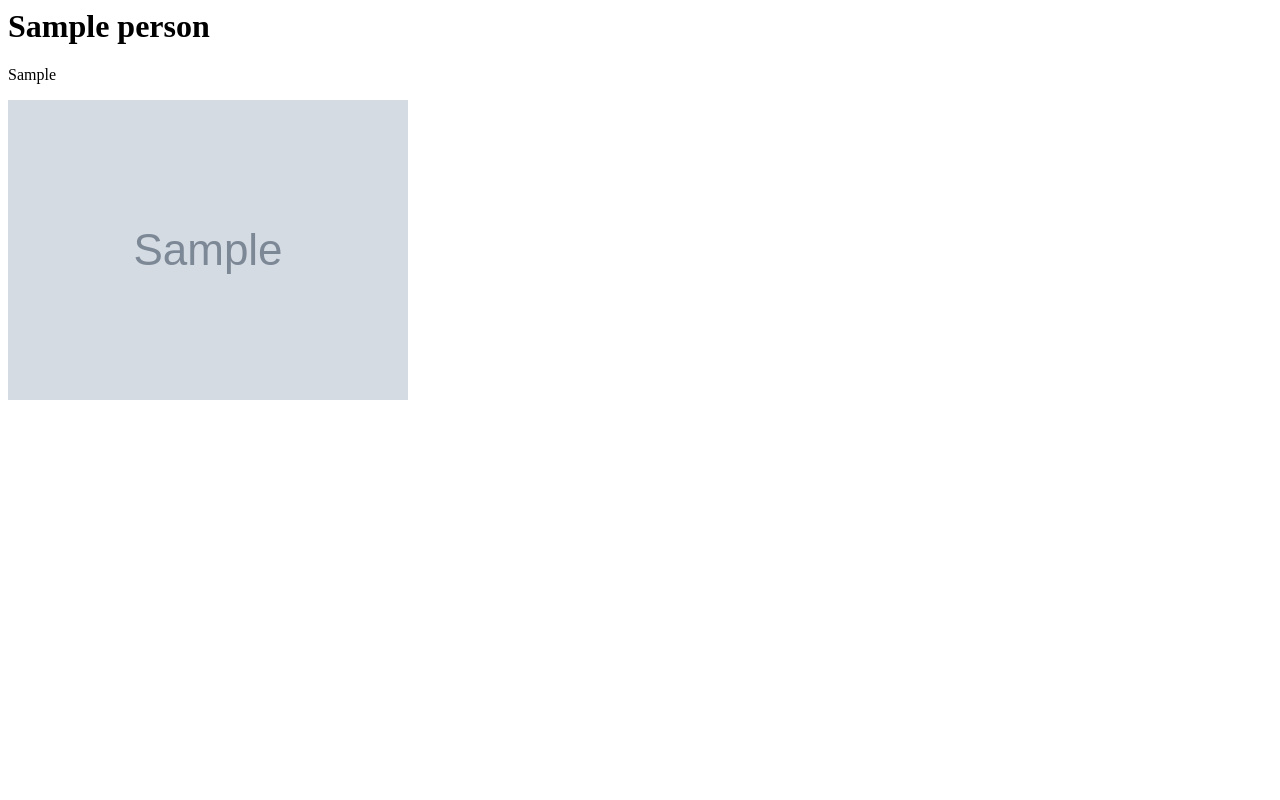
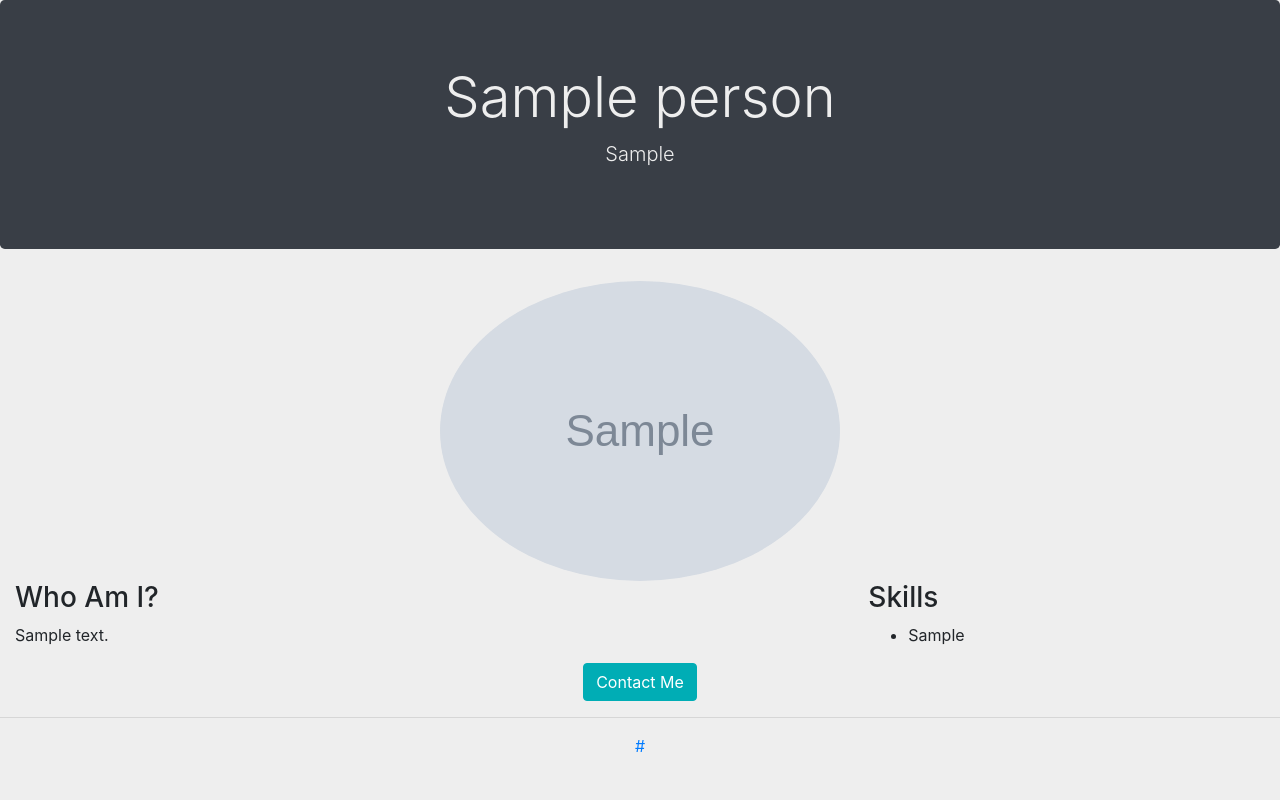
Before and after one commit to kingbob2015/django-personal-website, a Django app: page / in a window 1280 px wide. Run offline with Django 3.2, Linux system fonts and the light colour scheme; tables that the repository leaves empty hold one stand-in row (values such as "Sample post"); grey boxes marked "Sample" are stand-in pictures; some libraries are stand-ins or nearby versions.

Commit message:
making some progress fleshing out index template. Needs lots of style work

```diff
--- /dev/null
+++ b/website/root/static/root/styles.css
@@ -0,0 +1,29 @@
+body{
+    margin: 0;
+    text-align: center;
+    background-color: #EEEEEE;
+}
+
+.about-div{
+    text-align: left;
+}
+
+.contact-btn{
+    background-color: #00ADB5;
+    border-color: #00ADB5;
+}
+
+.header-div {
+    position: relative;
+    color: #393E46;
+    background-color: #393E46;
+    color: #EEEEEE;
+}
+
+.profile-picture{
+    border-radius: 50%;
+}
+
+.skills-list{
+    columns: 3
+}
--- a/website/root/templates/root/index.html
+++ b/website/root/templates/root/index.html
@@ -1,16 +1,52 @@
+<!doctype html>
 {% load static %}
 <html>
-    <header>
-        <title>Bob King</title>
-    </header>
+    <head>
+        <meta charset="utf-8">
+        <meta name="viewport" content="width=device-width, initial-scale=1, shrink-to-fit=no">
+        <link rel="stylesheet" href="https://stackpath.bootstrapcdn.com/bootstrap/4.4.1/css/bootstrap.min.css" integrity="sha384-Vkoo8x4CGsO3+Hhxv8T/Q5PaXtkKtu6ug5TOeNV6gBiFeWPGFN9MuhOf23Q9Ifjh" crossorigin="anonymous">
+        <link rel="stylesheet" type="text/css" href="{% static 'root/styles.css' %}">
+        <title>{{ person.name }}</title>
+    </head>
     <body>
         {% if error_no_person %}<p><strong>{{ error_no_person }}</strong></p>{% endif %}
         {% if person %}
-        <h1>{{ person.name }}</h1>
-        <p>{{ person.tag_line }}</p>
-        {% with 'root/'|add:person.picture as persons_picture %}
-        <img src = "{% static persons_picture %}" alt="Picture of {{ person.name }}">
-        {% endwith %}
+            <div class="jumbotron header-div">
+                <h1 class="display-4">{{ person.name }}</h1>
+                <p class="lead">{{ person.tag_line }}</p>
+            </div>
+
+            {% with 'root/'|add:person.picture as persons_picture %}
+                <img src = "{% static persons_picture %}" alt="Picture of {{ person.name }}" class="profile-picture">
+            {% endwith %}
+
+            <div class="container-fluid about-div">
+                <div class="row">
+                    <div class="col-8">
+                        <h3>Who Am I?</h3>
+                        <p>{{ person.description }}</p>
+                    </div>
+                    <div class="col-4">
+                        <h3>Skills</h3>
+                        <ul class="skills-list">
+                            {% for skill in person.skill_set.all %}
+                                <li>{{ skill.skill }}</li>
+                            {% endfor %}
+                        </ul>
+                    </div>
+                </div>
+            </div>
+
+            <a role="button" class="btn btn-primary contact-btn" href="mailto:{{ person.email }}">Contact Me</a>
+            <hr>
+            {% for link in person.link_set.all %}
+                <a href="{{ link.link_url }}">{{ link.link_name }}</a>
+            {% endfor %}
+
         {% endif %}
+
+        <script src="https://code.jquery.com/jquery-3.4.1.slim.min.js" integrity="sha384-J6qa4849blE2+poT4WnyKhv5vZF5SrPo0iEjwBvKU7imGFAV0wwj1yYfoRSJoZ+n" crossorigin="anonymous"></script>
+<script src="https://cdn.jsdelivr.net/npm/popper.js@1.16.0/dist/umd/popper.min.js" integrity="sha384-Q6E9RHvbIyZFJoft+2mJbHaEWldlvI9IOYy5n3zV9zzTtmI3UksdQRVvoxMfooAo" crossorigin="anonymous"></script>
+<script src="https://stackpath.bootstrapcdn.com/bootstrap/4.4.1/js/bootstrap.min.js" integrity="sha384-wfSDF2E50Y2D1uUdj0O3uMBJnjuUD4Ih7YwaYd1iqfktj0Uod8GCExl3Og8ifwB6" crossorigin="anonymous"></script>
     </body>
 </html>
```
